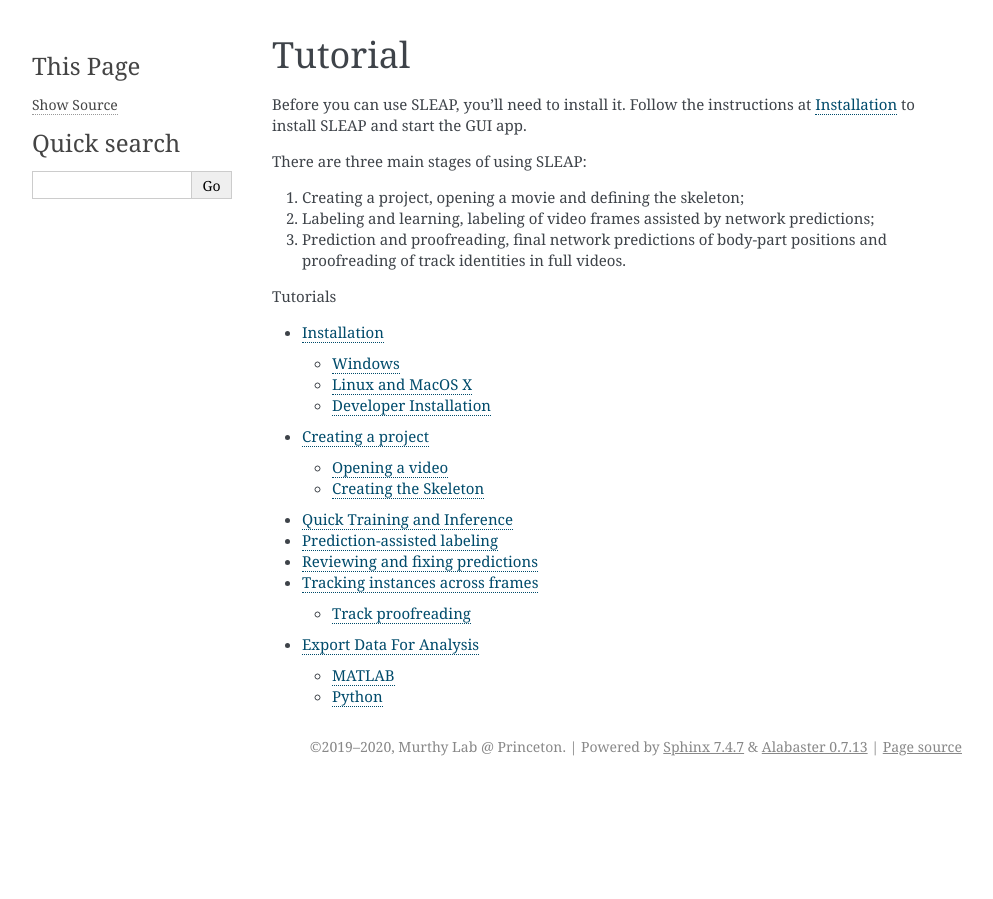
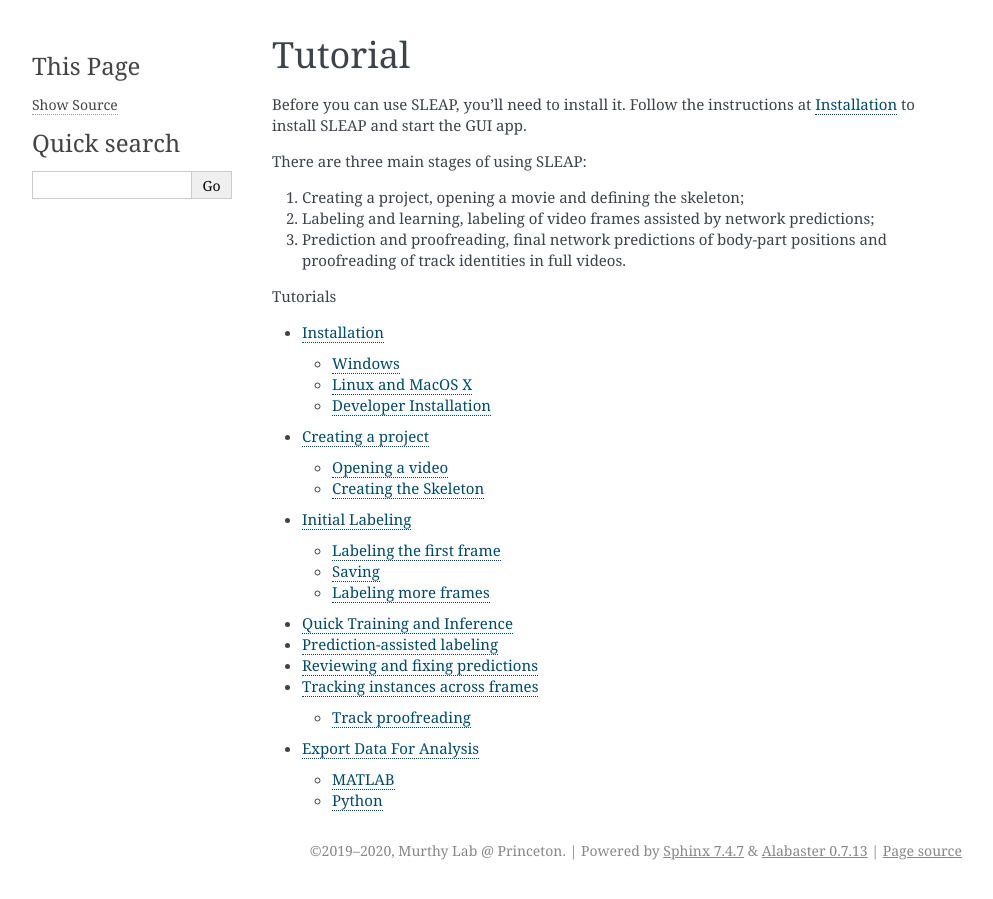
Before and after one commit to mingxiaowei/jelly-sleap, a Sphinx documentation site: the page built from docs/tutorials/tutorial.rst, in a window 1280 px wide. Shown: the whole page, without its empty margins (148-1141 px from the left). Built offline with Sphinx 7.4.7, drawn with Linux system fonts in a browser that asks for light colours; pages that are not in the unit, such as notebooks, are missing from menus.

Commit message:
Add initial labeling to tutorial TOC.

```diff
--- a/docs/tutorials/initial-labeling.rst
+++ b/docs/tutorials/initial-labeling.rst
@@ -1,4 +1,4 @@
-.. _initial_labeling:
+.. _initial-labeling:
 
 Initial Labeling
 --------------------------
--- a/docs/tutorials/new-project.rst
+++ b/docs/tutorials/new-project.rst
@@ -37,7 +37,7 @@
 
 |image2|
 
-Continue to :ref:`initial_labeling`.
+Continue to :ref:`initial-labeling`.
 
 .. |image0| image:: ../_static/add-video.gif
 .. |image1| image:: ../_static/video-options.gif
--- a/docs/tutorials/tutorial.rst
+++ b/docs/tutorials/tutorial.rst
@@ -22,6 +22,7 @@
 
     ../guides/installation
     new-project
+    initial-labeling
     initial-training
     assisted-labeling
     proofreading
```
